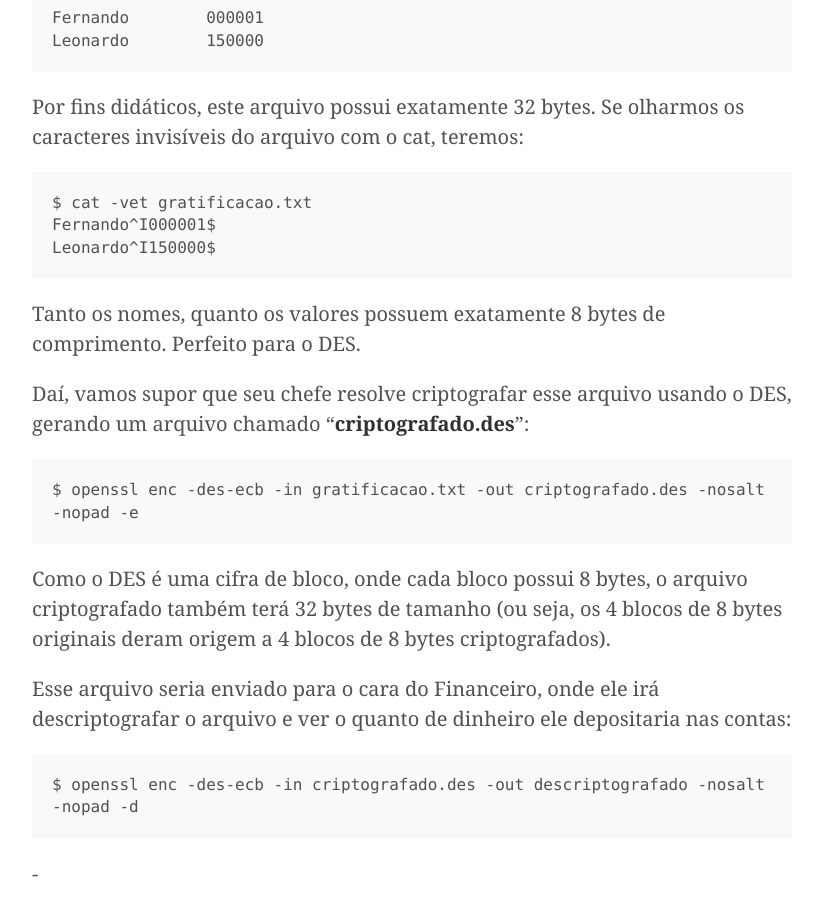
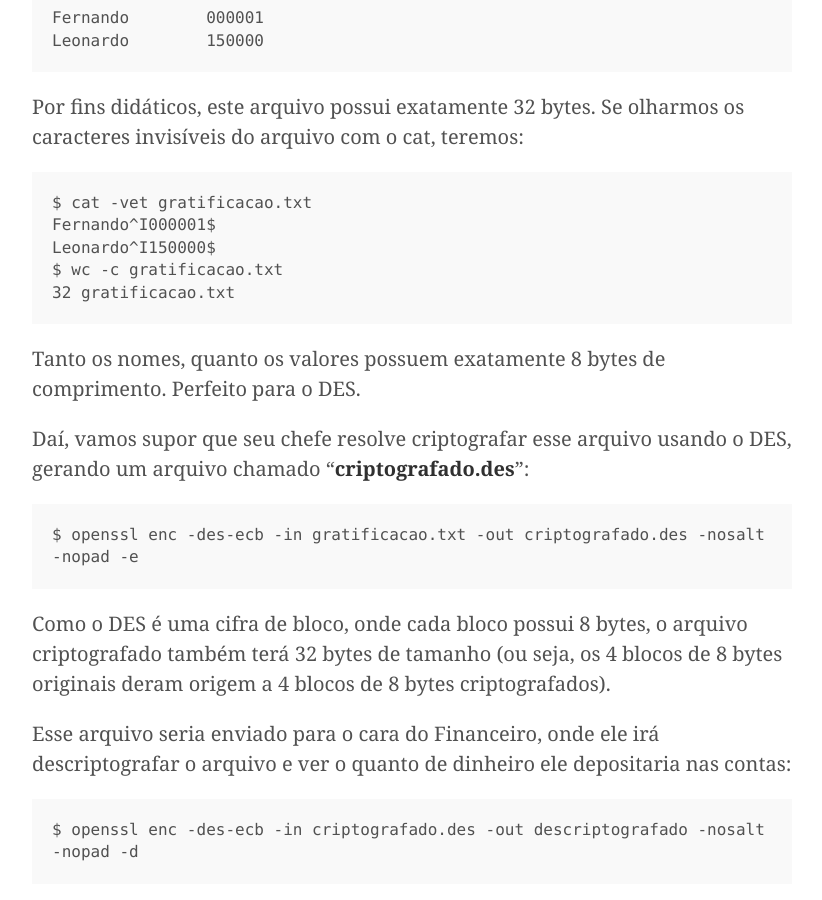
Before and after one commit to Kingm0b/jekyll-minimal-theme, a Jekyll site: the page built from _posts/2016-12-09-ecb-flaw.md, in a window 1280 px wide and 900 px high, scrolled down 848 px. Shown: the whole window, without its empty margins (228-1050 px from the left). Built offline with Jekyll 4.4.1, drawn with Linux system fonts in a browser that asks for light colours.

Commit message:
Update 2016-12-09-ecb-flaw.md

````diff
--- a/_posts/2016-12-09-ecb-flaw.md
+++ b/_posts/2016-12-09-ecb-flaw.md
@@ -24,6 +24,8 @@ Por fins didáticos, este arquivo possui exatamente 32 bytes. Se olharmos os car
 $ cat -vet gratificacao.txt
 Fernando^I000001$
 Leonardo^I150000$
+$ wc -c gratificacao.txt
+32 gratificacao.txt
 ```
 
 Tanto os nomes, quanto os valores possuem exatamente 8 bytes de comprimento. Perfeito para o DES.
````
